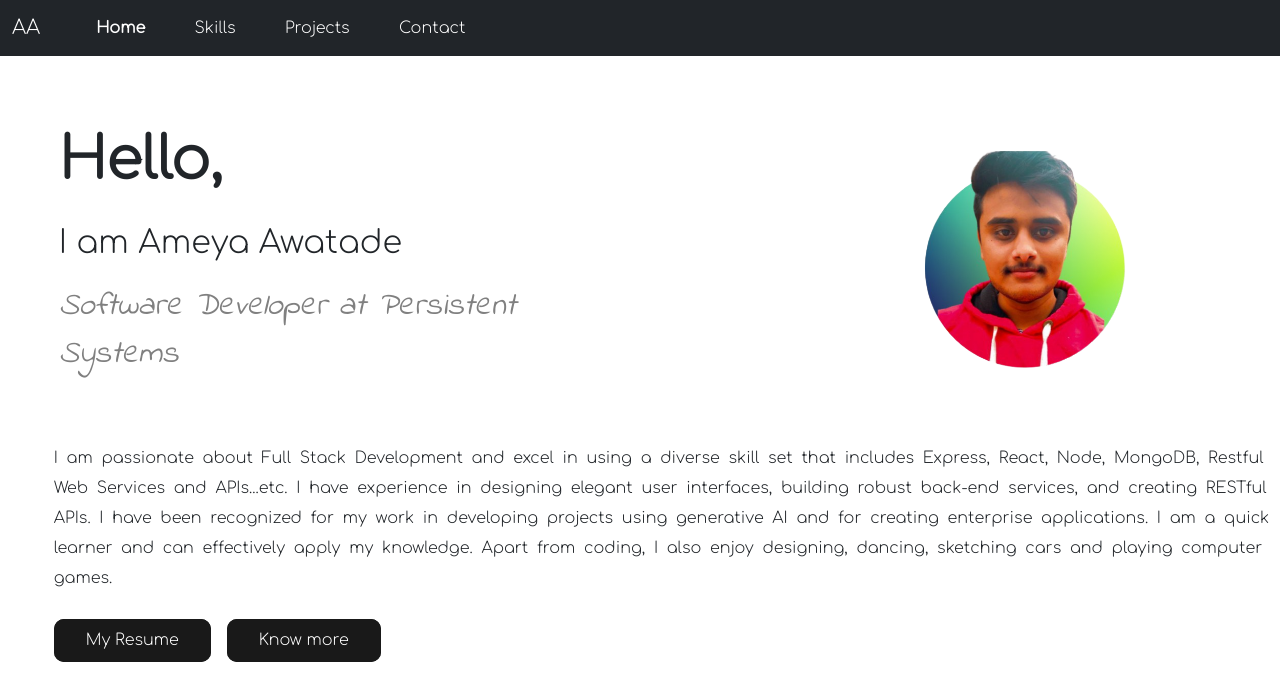
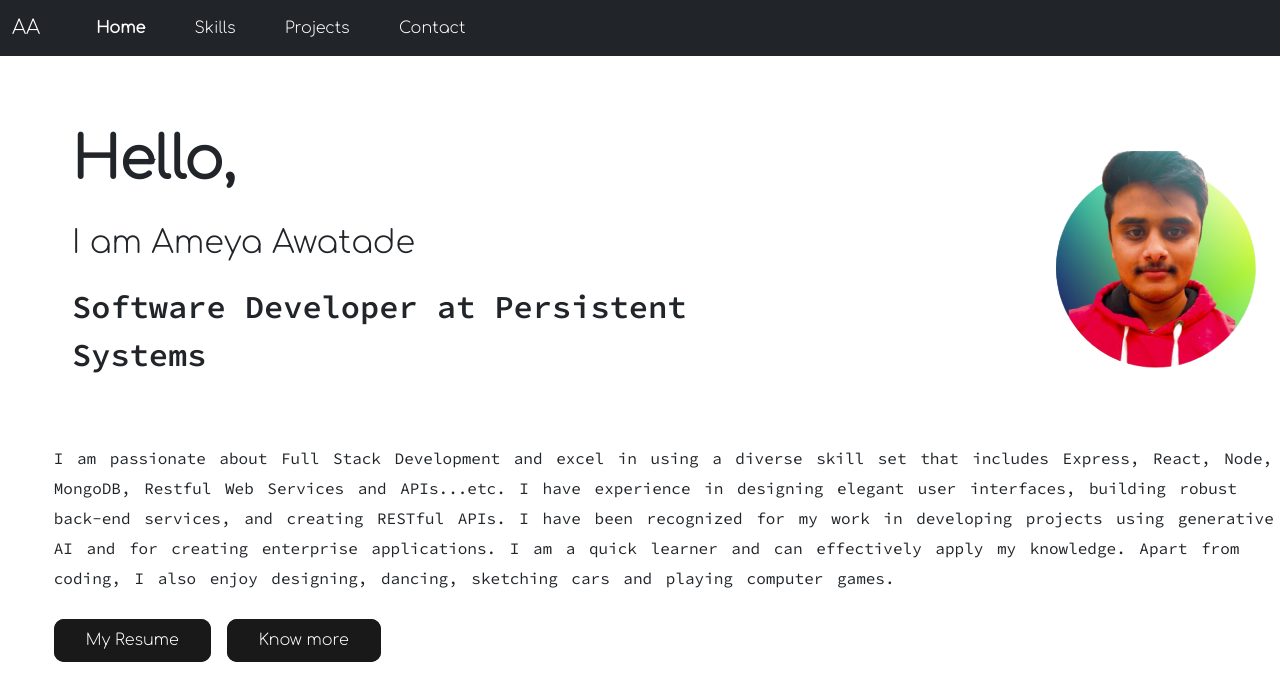
Before and after one commit to ameya699/ameya-awatade, a React (Create React App) app: page / in a window 1280 px wide. Shown: the top 700 px of the page. Built offline with nearby package versions, Linux system fonts and the light colour scheme; a web font is replaced by a local one.

Commit message:
added styling and updated the resume

```diff
--- a/src/App.css
+++ b/src/App.css
@@ -3,7 +3,8 @@
 @import url('https://fonts.googleapis.com/css2?family=Single+Day&display=swap');
 @import url('https://fonts.googleapis.com/css2?family=Comfortaa:wght@300&display=swap');
 @import url('https://fonts.googleapis.com/css2?family=Indie+Flower&display=swap');
-
+@import url('https://fonts.googleapis.com/css2?family=Source+Code+Pro:ital,wght@0,200..900;1,200..900&display=swap');
+@import url('https://fonts.googleapis.com/css2?family=Libre+Baskerville:ital,wght@0,400;0,700;1,400&family=Source+Code+Pro:ital,wght@0,200..900;1,200..900&display=swap');
 *{
   font-family: "Comfortaa" !important;
 }
@@ -68,7 +69,7 @@ font-weight:900;
 }
 
 .skill-heading{
-  font-family: 'Roboto', sans-serif;
+  font-family: 'Roboto', sans-serif !important;
 font-size: 2rem;
 text-align: center;
 
@@ -105,6 +106,13 @@ text-align: center;
   box-shadow: rgba(149, 157, 165, 0.2) 0px 8px 24px;
   cursor: pointer;
   z-index: 1;
+  background: linear-gradient(#585c60 0 0) var(--p, 0) / var(--p, 0) no-repeat;
+  transition: 0.4s, background-position 0s;
+}
+
+.card:hover{
+  --p: 100%;
+  color: #fff;
 }
 .card-body{
   display: flex;
@@ -129,10 +137,13 @@ font-weight: 550;
 
 }
 .hello-subcontent{
-  font-family: "Indie Flower"!important;
+  /* font-family: "Indie Flower"!important; */
+  font-family: "Source Code Pro", monospace !important;
+  font-optical-sizing: auto;
   font-size: 2rem;
 padding-left: 10%;
 font-weight: 550;
+
 }
 .hello-container{
 display: flex;
@@ -148,7 +159,7 @@ border-radius: 50px;
 
 .hello-description{
   padding-left: 4.2%;
-
+  font-family: "Source Code Pro", monospace !important;
   font-size: 1rem;
   line-height: 30px;
   word-spacing: 4px;
@@ -273,7 +284,7 @@ border-radius: 50px;
 
       padding-left: 5%;
       padding-right: 0.4rem;
-      font-family: 'Roboto', sans-serif;
+      /* font-family: 'Roboto', sans-serif; */
       line-height: 25px;
       word-spacing:2px;
       padding-top: 1.6rem;
--- a/src/components/Home.js
+++ b/src/components/Home.js
@@ -13,7 +13,7 @@ const Home = () => {
 
 <p className='hello-heading'>Hello,</p>
   <p className='hello-content'>I am Ameya Awatade </p>
-  <p className='hello-subcontent' style={{color:"grey",fontStyle:"italic"}}>Software Developer at Persistent Systems</p>
+  <p className='hello-subcontent'>Software Developer at Persistent Systems</p>
 </div>
 <img src={aboutme} className='profile'  alt="myphoto"/>
   </div>
```
Also changed, not shown: 1 other file (tests, documents, lock files or other folders).
